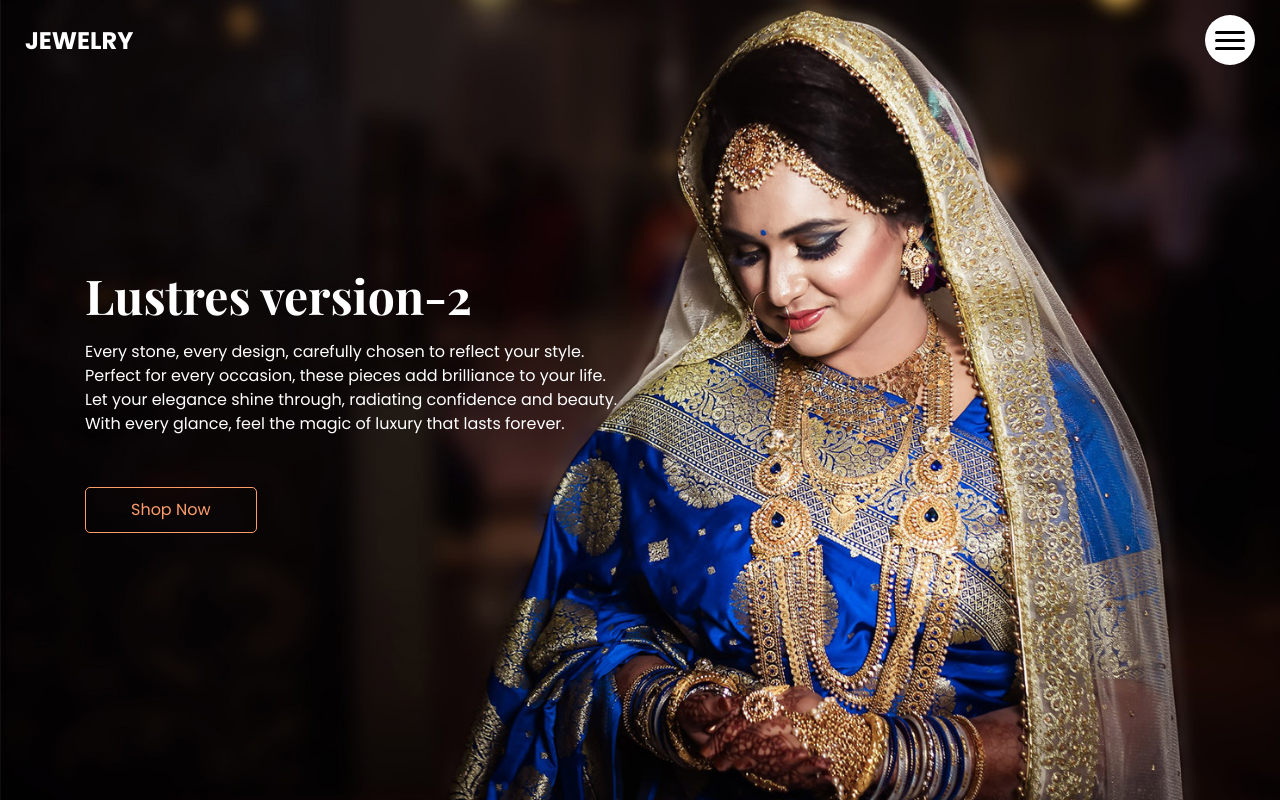
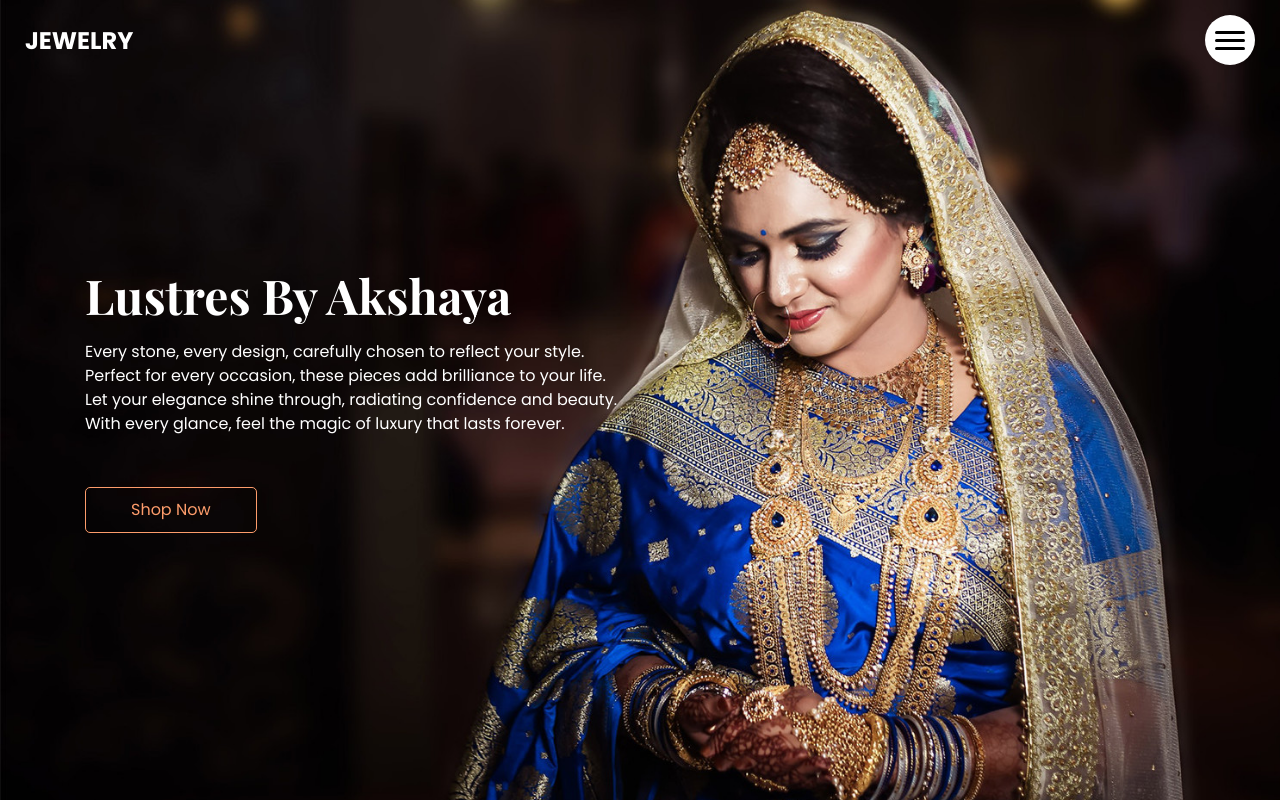
Before and after one commit to Akshayars01/MyProject1, a plain HTML site: page Hustler By Akshaya/healet-html/index.html in a window 1280 px wide. Shown: the top 802 px of the page. Drawn offline with nearby package versions, Linux system fonts and the light colour scheme.

Commit message:
Update index.html

```diff
--- a/Hustler By Akshaya/healet-html/index.html
+++ b/Hustler By Akshaya/healet-html/index.html
@@ -71,7 +71,7 @@
       <div class="col-md-9 col-lg-8">
         <div class="detail-box">
           <h1>
-           Lustres version-2
+           Lustres By Akshaya
 
           </h1>
           <p>
```
